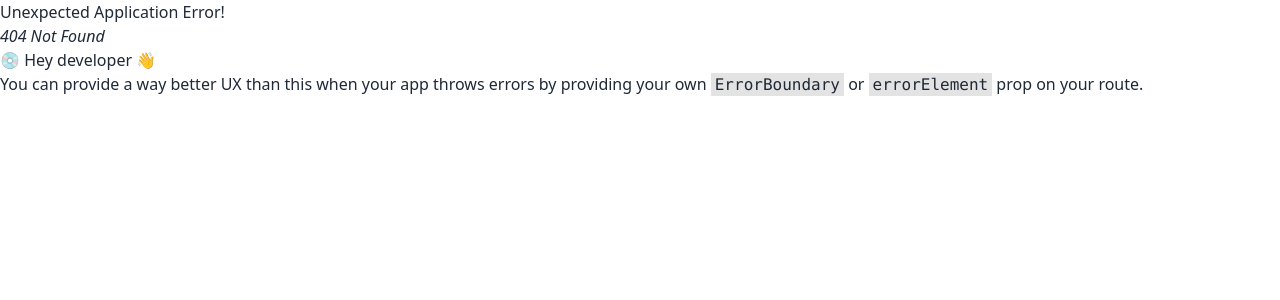
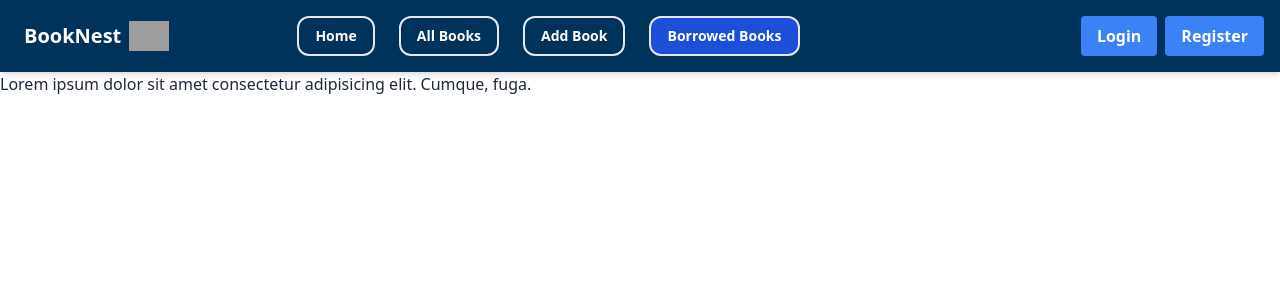
Before and after one commit to md-siam-islam/Assignment-11-Client, a React (Vite) app: page /borodedBooks in a window 1280 px wide. Before the commit this address had no page. Shown: the top 300 px of the page. Built offline with nearby package versions, Linux system fonts and the light colour scheme; grey boxes are pictures that could not be loaded.

Commit message:
Navbar add done in project

```diff
--- /dev/null
+++ b/src/Components/Footer/Footer.jsx
@@ -0,0 +1,11 @@
+import React from 'react';
+
+const Footer = () => {
+    return (
+        <div>
+
+        </div>
+    );
+};
+
+export default Footer;
--- /dev/null
+++ b/src/Components/Homelayout/Homelayout.jsx
@@ -0,0 +1,16 @@
+import React from 'react';
+import Navbar from '../Navbar/Navbar';
+import { Outlet } from 'react-router-dom';
+import Footer from '../Footer/Footer';
+
+const Homelayout = () => {
+    return (
+        <div>
+            <Navbar></Navbar>
+            <Outlet></Outlet>
+            <Footer></Footer>
+        </div>
+    );
+};
+
+export default Homelayout;
--- /dev/null
+++ b/src/Components/Navbar/Navbar.jsx
@@ -0,0 +1,114 @@
+import React from 'react';
+import { NavLink, Link } from 'react-router-dom';
+
+const Navbar = () => {
+  return (
+    <div className="navbar bg-[#00335c] shadow-md justify-between md:px-4 font-font">
+      {/* Left Side: Logo */}
+      <div className="navbar-start w-0">
+        {/* Dropdown for Mobile */}
+        <div className="dropdown lg:hidden">
+          <button
+            tabIndex={0}
+            className="btn btn-ghost"
+            aria-label="Menu"
+          >
+            <svg
+              xmlns="http://www.w3.org/2000/svg"
+              className="h-5 w-5 text-white"
+              fill="none"
+              viewBox="0 0 24 24"
+              stroke="currentColor"
+            >
+              <path
+                strokeLinecap="round"
+                strokeLinejoin="round"
+                strokeWidth="2"
+                d="M4 6h16M4 12h8m-8 6h16"
+              />
+            </svg>
+          </button>
+          <ul className="menu menu-sm dropdown-content mt-3 w-52 bg-white p-2 shadow-md rounded-box z-[1]">
+            <li><NavLink to="/">Home</NavLink></li>
+            <li><NavLink to="/allbooks">All Books</NavLink></li>
+            <li><NavLink to="/addbook">Add Books</NavLink></li>
+            <li><NavLink to="/borodedBooks">Borrowed Books</NavLink></li>
+          </ul>
+        </div>
+
+        <div className="flex items-center ">
+          <h1 className="font-bold text-xl text-white px-2">BookNest</h1>
+          <img
+            className="w-10"
+            src="https://img.icons8.com/?size=80&id=64656&format=png"
+            alt="Logo"
+          />
+        </div>
+      </div>
+
+      {/* Center: Navigation Links */}
+      <div className="navbar-center hidden lg:flex items-center justify-center">
+        <ul className="menu menu-horizontal px-1 space-x-6">
+        <NavLink
+          to="/"
+          className={({ isActive }) =>
+            isActive
+              ? "text-white font-bold border-2 px-4 py-2 rounded-xl bg-gradient-to-r from-blue-700 to-blue-700 hover:from-blue-700 hover:to-blue-500 transition-all duration-300"
+              : "text-white font-bold border-2 px-4 py-2 rounded-xl"
+          }
+        >
+          Home
+        </NavLink>
+        <NavLink
+          to="/allbooks"
+          className={({ isActive }) =>
+            isActive
+              ? "text-white font-bold border-2 px-4 py-2 rounded-xl bg-gradient-to-r from-blue-700 to-blue-700 hover:from-blue-700 hover:to-blue-500 transition-all duration-300"
+              : "text-white font-bold border-2 px-4 py-2 rounded-xl"
+          }
+        >
+          All Books
+        </NavLink>
+        <NavLink
+          to="/addbook"
+          className={({ isActive }) =>
+            isActive
+              ? "text-white font-bold border-2 px-4 py-2 rounded-xl bg-gradient-to-r from-blue-700 to-blue-700 hover:from-blue-700 hover:to-blue-500 transition-all duration-300"
+              : "text-white font-bold border-2 px-4 py-2 rounded-xl"
+          }
+        >
+          Add Book
+        </NavLink>
+        <NavLink
+          to="/borodedBooks"
+          className={({ isActive }) =>
+            isActive
+              ? "text-white font-bold border-2 px-4 py-2 rounded-xl bg-gradient-to-r from-blue-700 to-blue-700 hover:from-blue-700 hover:to-blue-500 transition-all duration-300"
+              : "text-white font-bold border-2 px-4 py-2 rounded-xl"
+          }
+        >
+          Borrowed Books
+        </NavLink>
+        </ul>
+      </div>
+
+      {/* Right Side: Login and Register */}
+      <div className="flex items-center gap-2">
+        <Link
+          to="/login"
+          className="bg-blue-500 hover:bg-blue-600 text-white font-semibold px-4 py-2 rounded transition-all duration-300"
+        >
+          Login
+        </Link>
+        <Link
+          to="/signup"
+          className="bg-blue-500 hover:bg-blue-600 text-white font-semibold px-4 py-2 rounded transition-all duration-300"
+        >
+          Register
+        </Link>
+      </div>
+    </div>
+  );
+};
+
+export default Navbar;
--- /dev/null
+++ b/src/Page/AddBook/AddBook.jsx
@@ -0,0 +1,11 @@
+import React from 'react';
+
+const AddBook = () => {
+    return (
+        <div>
+
+        </div>
+    );
+};
+
+export default AddBook;
--- /dev/null
+++ b/src/Page/Allbooks/Allbooks.jsx
@@ -0,0 +1,11 @@
+import React from 'react';
+
+const Allbooks = () => {
+    return (
+        <div>
+
+        </div>
+    );
+};
+
+export default Allbooks;
--- /dev/null
+++ b/src/Page/BrowserBooks/BrrrodedBooks.jsx
@@ -0,0 +1,11 @@
+import React from 'react';
+
+const BrrrodedBooks = () => {
+    return (
+        <div>
+            Lorem ipsum dolor sit amet consectetur adipisicing elit. Cumque, fuga.
+        </div>
+    );
+};
+
+export default BrrrodedBooks;
```
Also changed, not shown: src/main.jsx (+19 -1 lines).
